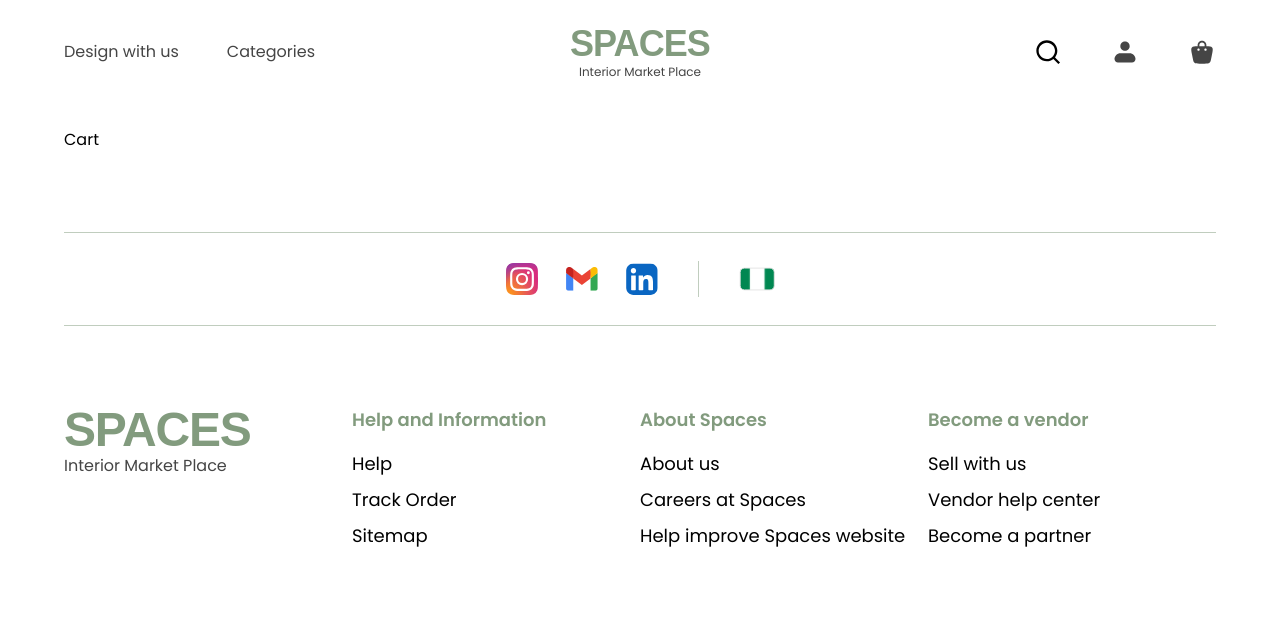
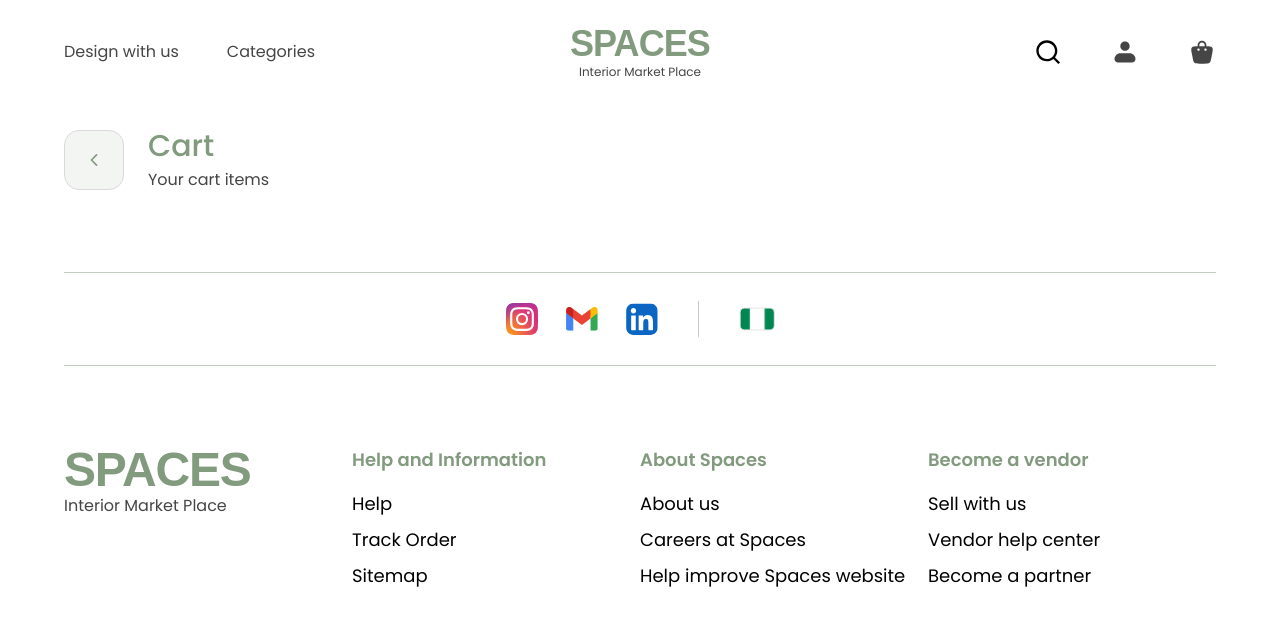
Before and after one commit to jola-blvhk/spaces-interior-marketplace, a Next.js app: page /cart in a window 1280 px wide. Shown: the top 626 px of the page. Built offline with nearby package versions, Linux system fonts and the light colour scheme; a web font is replaced by a local one.

Commit message:
cart page

```diff
--- a/src/components/cart-page/index.tsx
+++ b/src/components/cart-page/index.tsx
@@ -1,9 +1,16 @@
 import React from "react";
+import TitleHeading from "../products-components/title-heading";
 
 const Cart = () => {
   return (
     <div className="padding-section">
-      <div className="max-width-section">Cart</div>
+      <div className="max-width-section">
+        <TitleHeading
+          title="Cart"
+          description="Your cart items"
+          showBackButton={true}
+        />
+      </div>
     </div>
   );
 };
```
